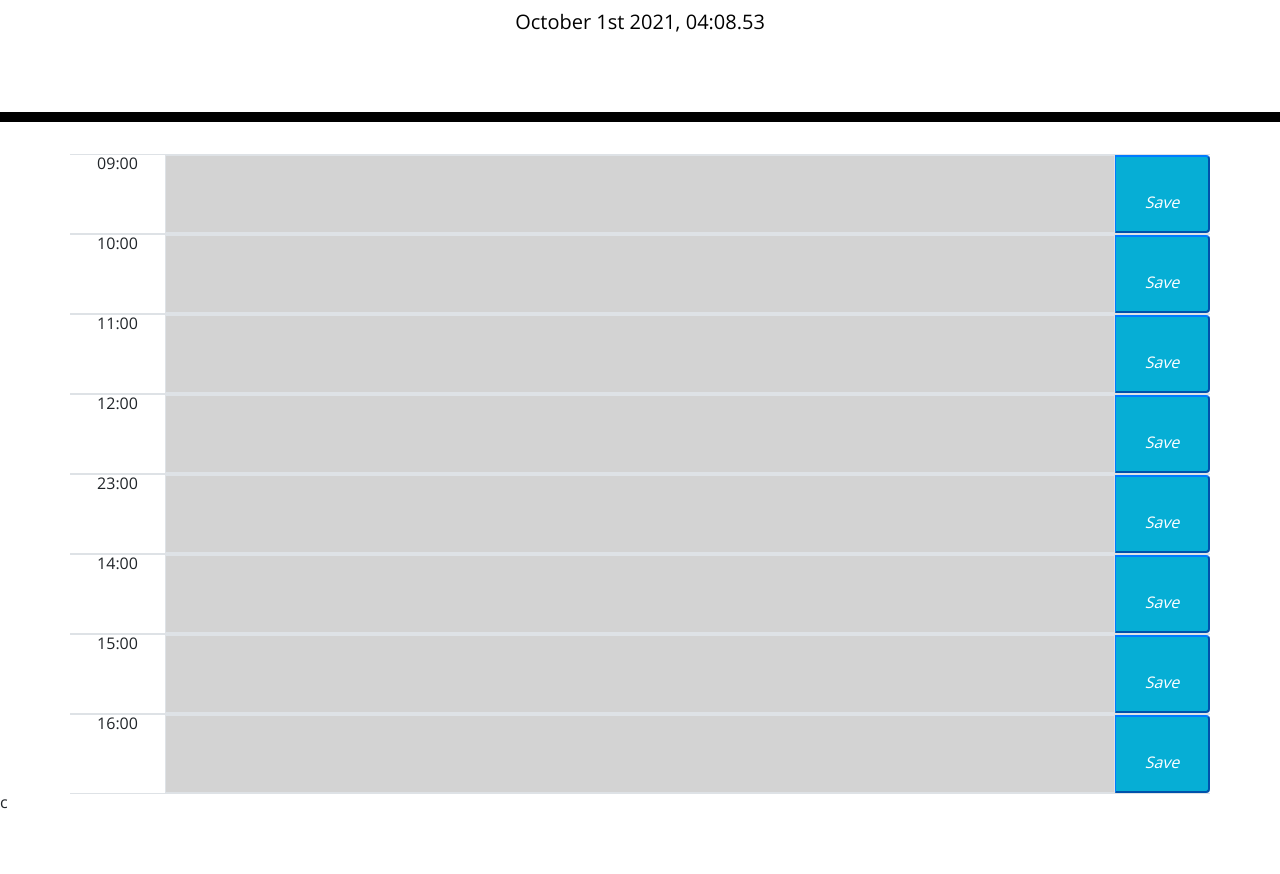
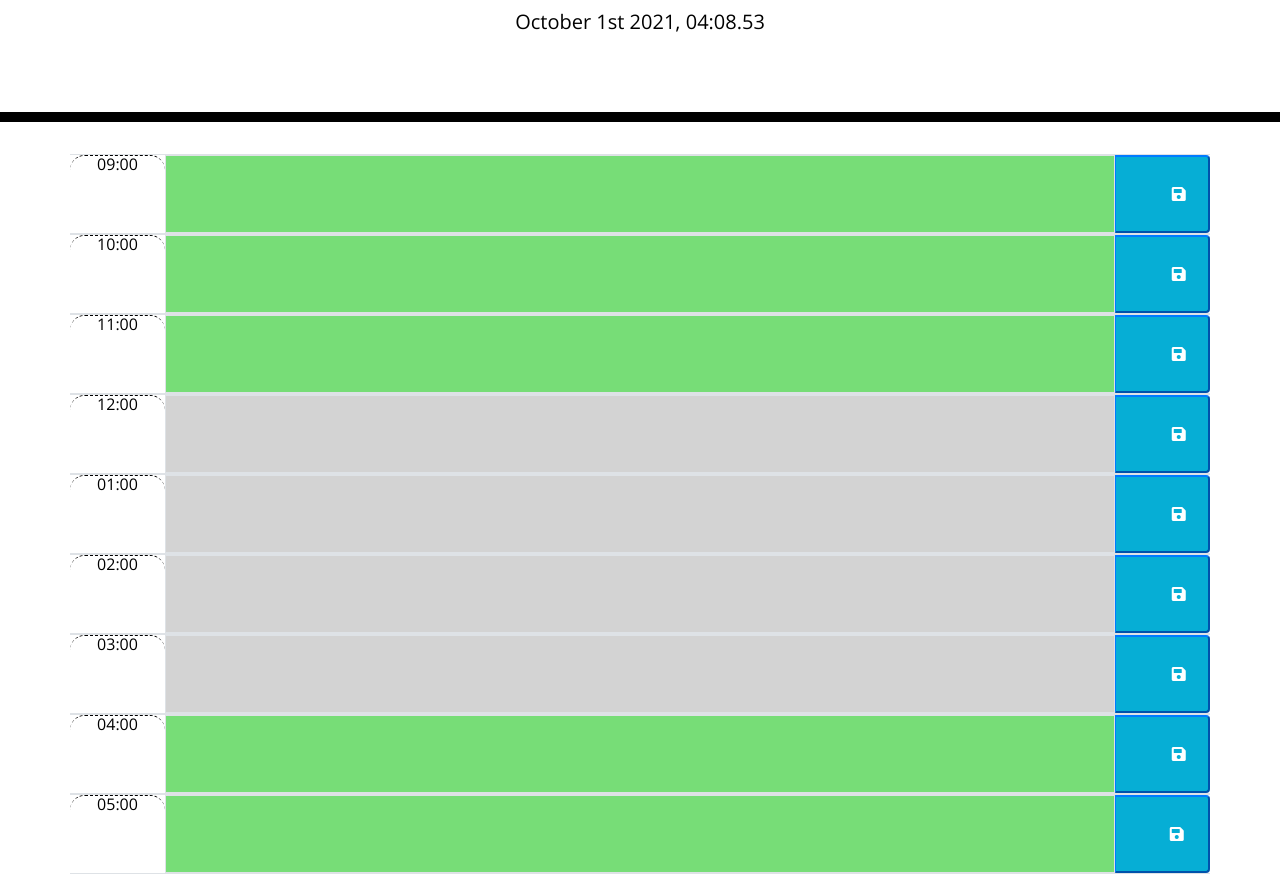
Before and after one commit to JDLanata/API_workday, a plain HTML site: page index.html in a window 1280 px wide. Shown: the part 182-1056 px from the top of the page. Before the commit the page ends 995 px from the top, so only its background shows below. Drawn offline with nearby package versions, Linux system fonts and the light colour scheme.

Commit message:
final push

```diff
--- a/assets/JS/script.js
+++ b/assets/JS/script.js
@@ -1,34 +1,44 @@
 var currentTime;
 
 
+var timeTo = [
+
+    t1 = moment("09:00", "hh:mm").format("kk:mm"),
+    t2 = moment("10:00", "hh:mm").format("kk:mm"),
+    t3 = moment('11:00', "hh:mm").format("kk:mm"),
+    t4 = moment('12:00', "hh:mm").format("kk:mm"),
+    t5 = moment('01:00', "hh:mm").format("kk:mm"),
+    t6 = moment('02:00', "hh:mm").format("kk:mm"),
+    t7 = moment('03:00', "hh:mm").format("kk:mm"),
+    t8 = moment("04:00", "hh:mm").format("kk:mm"),
+    t9 = moment("05:00", "hh:mm").format("kk:mm"),
 
 
-var t1 = $("#t1").text("09:00");
+];
 
+console.log(t1)
+$("#t1").text(t1).addClass("hour")
+$("#t2").text(t2).addClass("hour")
+$("#t3").text(t3).addClass("hour")
+$("#t4").text(t4).addClass("hour")
+$("#t5").text(t5).addClass("hour")
+$("#t6").text(t6).addClass("hour")
+$("#t7").text(t7).addClass("hour")
+$("#t8").text(t8).addClass("hour")
+$("#t9").text(t9).addClass("hour")
 
-
-
-var t2 = $("#t2").text(moment('10:00', 'kk:mm').format("kk:mm"));
-var t3 = $("#t3").text(moment('11:00', 'kk:mm').format("kk:mm"));
-var t4 = $("#t4").text(moment('12:00', 'kk:mm').format("kk:mm"));
-// var t5 = $("#t5").text(moment('20:00', 'kk:mm').format("kk:mm"));
-var t6 = $("#t6").text(moment('14:00', 'kk:mm').format("kk:mm"));
-var t7 = $("#t7").text(moment('15:00', 'kk:mm').format("kk:mm"));
-var t8 = $("#t8").text(moment('16:00', 'kk:mm').format("kk:mm"));
-
-
-var t5 = $("#t5").text("23:00");
+// console.log(JSON.parse($("#t2")))
 
 
 // t1.textContent = moment().format("HH:mm");
 // document.getElementById("toDo").style.backgroundColor = "#d3d3d3";
 // console.log(description);
 
-var timeTo = [];
 
-function countTime () {
+$('i').addClass("fas fa-save")
+function countTime() {
     console.log("second")
-    currentTime = moment().format("MMMM Do YYYY, kk:mm.ss")
+    currentTime = moment().format("MMMM Do YYYY, hh:mm.ss")
     $("#currentDay").text(currentTime)
 
 }
@@ -36,21 +46,24 @@ setInterval(countTime, 1000)
 
 
 
+// t1.isAfter("currentTime");
+// console.log(t1.isAfter("currentTime"))
 
 var newTime = moment().format("kk:mm");
-for (let i = 1; i < 9; i++) {
+console.log(newTime)
+for (let i = 0; i < timeTo.length+1; i++) {
 
 
-    if ($("#t"+[i]) > newTime){
-        $("#toDo"+[i]).addClass('past');
+    if (timeTo[i] < newTime) {
+        $("#toDo" + [i]).addClass('past');
     }
-    else if ($("#t"+[i]) == newTime){
-        $("#toDo"+ [i]).addClass('present');
+    else if (timeTo[i] == newTime) {
+        $("#toDo" + [i]).addClass('present');
     }
-    else{
-        $("#toDo"+[i]).addClass('future');
+    else {
+        $("#toDo" + [i]).addClass('future');
     }
-    console.log($("#t"+[i]));
+    console.log([i]);
 }
 
 
@@ -83,111 +96,125 @@ for (let i = 1; i < 9; i++) {
 
 
 
-    var mustDo1 = $(".mustDo1").text(JSON.parse(localStorage.getItem("toDo1")))||[];
+var mustDo1 = $(".mustDo1").text(JSON.parse(localStorage.getItem("toDo1"))) || [];
 
 
 console.log(mustDo1.val())
 
-    $("button").click(function(event){
+$("button").click(function (event) {
     event.preventDefault();
 
-localStorage.setItem("toDo1",JSON.stringify(mustDo1.val()))
+    localStorage.setItem("toDo1", JSON.stringify(mustDo1.val()))
 
 })
 
 //////////////////////////////////////////////////////
 
-var mustDo2 = $(".mustDo2").text(JSON.parse(localStorage.getItem("toDo2")))||[];
+var mustDo2 = $(".mustDo2").text(JSON.parse(localStorage.getItem("toDo2"))) || [];
 
 
 console.log(mustDo2.val())
 
-$("button").click(function(event){
+$("button").click(function (event) {
     event.preventDefault();
 
-localStorage.setItem("toDo2",JSON.stringify(mustDo2.val()))
+    localStorage.setItem("toDo2", JSON.stringify(mustDo2.val()))
 
 })
 
 
 /////////////////////////////////////
 
-var mustDo3 = $(".mustDo3").text(JSON.parse(localStorage.getItem("toDo3")))||[];
+var mustDo3 = $(".mustDo3").text(JSON.parse(localStorage.getItem("toDo3"))) || [];
 
 
 console.log(mustDo3.val())
 
-$("button").click(function(event){
+$("button").click(function (event) {
     event.preventDefault();
 
-localStorage.setItem("toDo3",JSON.stringify(mustDo3.val()))
+    localStorage.setItem("toDo3", JSON.stringify(mustDo3.val()))
 
 })
 
 /////////////////////////////////////
 
-var mustDo4 = $(".mustDo4").text(JSON.parse(localStorage.getItem("toDo4")))||[];
+var mustDo4 = $(".mustDo4").text(JSON.parse(localStorage.getItem("toDo4"))) || [];
 
 
 console.log(mustDo4.val())
 
-$("button").click(function(event){
+$("button").click(function (event) {
     event.preventDefault();
 
-localStorage.setItem("toDo4",JSON.stringify(mustDo4.val()))
+    localStorage.setItem("toDo4", JSON.stringify(mustDo4.val()))
 
 })
 /////////////////////////////////////
 
-var mustDo5 = $(".mustDo5").text(JSON.parse(localStorage.getItem("toDo5")))||[];
+var mustDo5 = $(".mustDo5").text(JSON.parse(localStorage.getItem("toDo5"))) || [];
 
 
 console.log(mustDo5.val())
 
-$("button").click(function(event){
+$("button").click(function (event) {
     event.preventDefault();
 
-localStorage.setItem("toDo5",JSON.stringify(mustDo5.val()))
+    localStorage.setItem("toDo5", JSON.stringify(mustDo5.val()))
 
 })
 /////////////////////////////////////
 
-var mustDo6 = $(".mustDo6").text(JSON.parse(localStorage.getItem("toDo6")))||[];
+var mustDo6 = $(".mustDo6").text(JSON.parse(localStorage.getItem("toDo6"))) || [];
 
 
 console.log(mustDo6.val())
 
-$("button").click(function(event){
+$("button").click(function (event) {
     event.preventDefault();
 
-localStorage.setItem("toDo6",JSON.stringify(mustDo6.val()))
+    localStorage.setItem("toDo6", JSON.stringify(mustDo6.val()))
 
 })
 
 /////////////////////////////////////
 
-var mustDo7 = $(".mustDo7").text(JSON.parse(localStorage.getItem("toDo7")))||[];
+var mustDo7 = $(".mustDo7").text(JSON.parse(localStorage.getItem("toDo7"))) || [];
 
 
 console.log(mustDo7.val())
 
-$("button").click(function(event){
+$("button").click(function (event) {
     event.preventDefault();
 
-localStorage.setItem("toDo7",JSON.stringify(mustDo7.val()))
+    localStorage.setItem("toDo7", JSON.stringify(mustDo7.val()))
 
 })
 
 /////////////////////////////////////
 
-var mustDo8 = $(".mustDo8").text(JSON.parse(localStorage.getItem("toDo8")))||[];
+var mustDo8 = $(".mustDo8").text(JSON.parse(localStorage.getItem("toDo8"))) || [];
 
 
 console.log(mustDo8.val())
 
-$("button").click(function(event){
+$("button").click(function (event) {
     event.preventDefault();
 
-localStorage.setItem("toDo8",JSON.stringify(mustDo8.val()))
+    localStorage.setItem("toDo8", JSON.stringify(mustDo8.val()))
 
 })
+
+/////////////////////////////////////
+
+var mustDo9 = $(".mustDo9").text(JSON.parse(localStorage.getItem("toDo9"))) || [];
+
+
+console.log(mustDo9.val())
+
+$("button").click(function (event) {
+    event.preventDefault();
+
+    localStorage.setItem("toDo9", JSON.stringify(mustDo9.val()))
+
+})
--- a/index.html
+++ b/index.html
@@ -35,7 +35,7 @@
         Text box area
       </textarea>
       <button class="col-1 rounded-right border-primary storeBtn1 saveBtn">
-        <i>Save</i>
+        <i></i>
       </button>
     </section>
     <section class="row border-top border-bottom">
@@ -46,7 +46,7 @@
         Text box area
       </textarea>
       <button class="col-1 rounded-right border-primary storeBtn2 saveBtn">
-        <i>Save</i>
+        <i></i>
       </button>
     </section>
     <section class="row border-top border-bottom">
@@ -57,7 +57,7 @@
         Text box area
       </textarea>
       <button class="col-1 rounded-right border-primary storeBtn3 saveBtn">
-        <i>Save</i>
+        <i></i>
       </button>
     </section>
     <section class="row border-top border-bottom">
@@ -68,7 +68,7 @@
         Text box area
       </textarea>
       <button class="col-1 rounded-right border-primary storeBtn4 saveBtn">
-        <i>Save</i>
+        <i></i>
       </button>
     </section>
     <section class="row border-top border-bottom">
@@ -79,7 +79,7 @@
         Text box area
       </textarea>
       <button class="col-1 rounded-right border-primary storeBtn5 saveBtn">
-        <i>Save</i>
+        <i></i>
       </button>
     </section>
     <section class="row border-top border-bottom">
@@ -90,7 +90,7 @@
         Text box area
       </textarea>
       <button class="col-1 rounded-right border-primary storeBtn6 saveBtn">
-        <i>Save</i>
+        <i></i>
       </button>
     </section>
     <section class="row border-top border-bottom">
@@ -101,7 +101,7 @@
         Text box area
       </textarea>
       <button class="col-1 rounded-right border-primary storeBtn7 saveBtn">
-        <i>Save</i>
+        <i></i>
       </button>
     </section>
     <section class="row border-top border-bottom">
@@ -112,7 +112,18 @@
         Text box area
       </textarea>
       <button class="col-1 rounded-right border-primary storeBtn8 saveBtn">
-        <i>Save</i>
+        <i></i>
+      </button>
+    </section>
+    <section class="row border-top border-bottom">
+      <div id="t9" class="col-1 time-block">
+        16:00
+      </div>
+      <textarea id="toDo9" class="col-10 border description mustDo9">
+        Text box area
+      </textarea>
+      <button class="col-1 rounded-right border-primary storeBtn9 saveBtn">
+        <i class="fas fa-save"> </i>
       </button>
     </section>
 
@@ -121,7 +132,7 @@
   <script src="https://cdnjs.cloudflare.com/ajax/libs/jquery/3.2.1/jquery.min.js"></script>
   <script src="https://code.jquery.com/jquery-3.5.1.min.js"></script>
   <script src="https://cdnjs.cloudflare.com/ajax/libs/moment.js/2.24.0/moment.min.js"></script>
-  <script src="./assets/JS/script.js"></script>c
+  <script src="./assets/JS/script.js"></script>
 </body>
 
 </html>
```
Also changed, not shown: 1 other file. Lines whose indentation alone changed are shown as unchanged.
